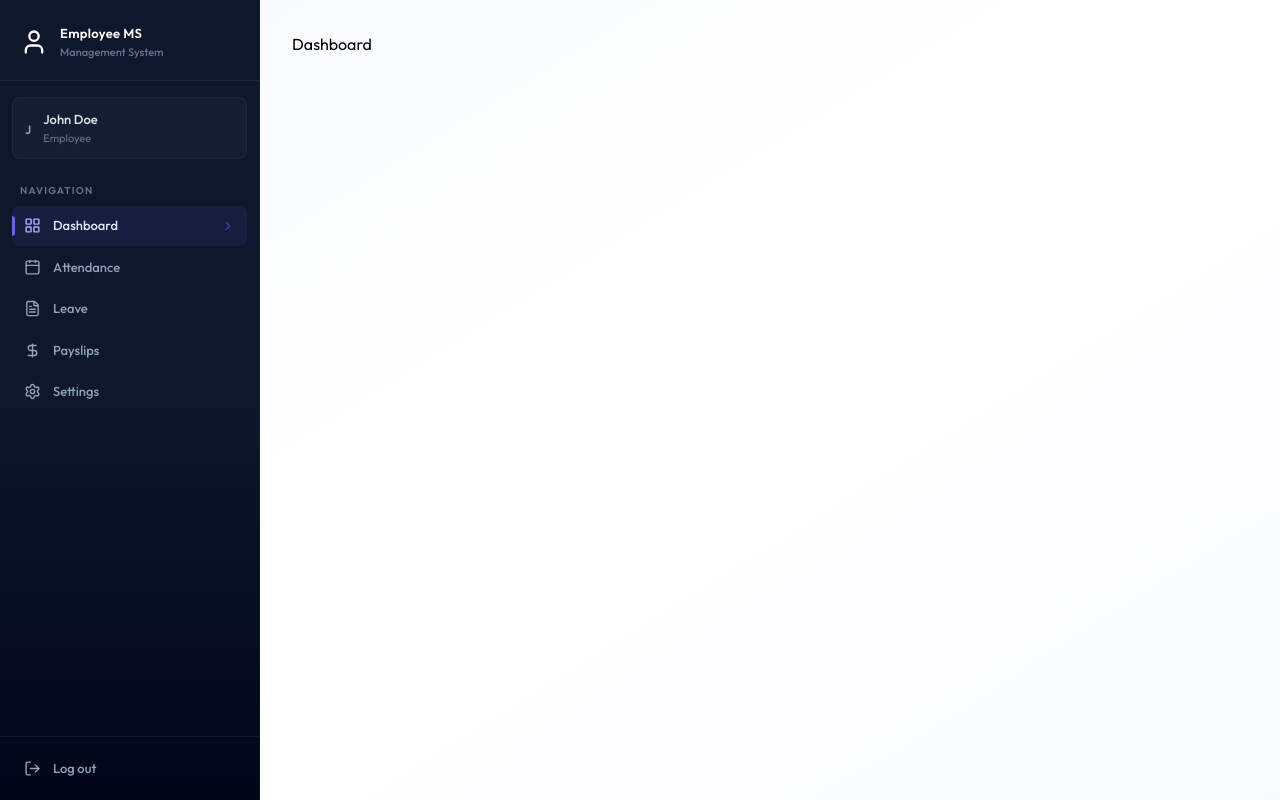
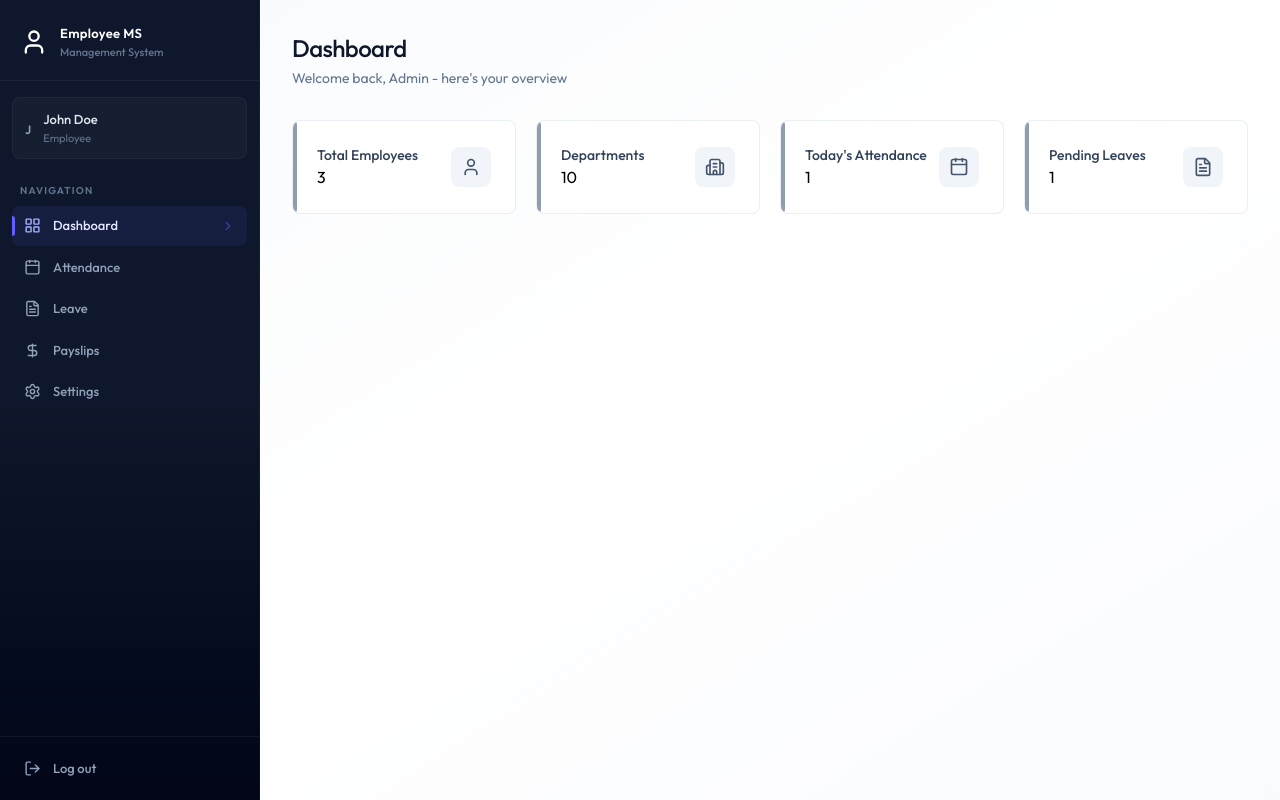
Before and after one commit to p-belinsky/FullStack-EMS, a React (Vite) app: page /dashboard in a window 1280 px wide. Built offline with nearby package versions, Linux system fonts and the light colour scheme.

Commit message:
dashboard page UI completed

```diff
--- /dev/null
+++ b/src/components/AdminDashboard.jsx
@@ -0,0 +1,60 @@
+import React from 'react'
+import {ArrowRightIcon, Building2Icon, CalendarIcon, FileTextIcon, UserIcon} from "lucide-react";
+import {Link} from "react-router-dom";
+
+const AdminDashboard = ({data}) => {
+
+    const stats = [
+        {
+            icon: UserIcon,
+            value: data.totalEmployees,
+            label: "Total Employees",
+            description: "Active workforce",
+        },
+        {
+            icon: Building2Icon,
+            value: data.totalDepartments,
+            label: "Departments",
+            description: "Organization units",
+        },
+        {
+            icon: CalendarIcon,
+            value: data.todayAttendance,
+            label: "Today's Attendance",
+            description: "Checked in today",
+        },
+        {
+            icon: FileTextIcon,
+            value: data.pendingLeaves,
+            label: "Pending Leaves",
+            description: "Awaiting approval",
+        },
+    ]
+
+    return (
+        <div className='animate-fade-in'>
+            <div className="page-header">
+                <h1 className='page-title'>Dashboard</h1>
+                <p className='page-subtitle'>
+                    Welcome back, Admin - here's your overview
+                </p>
+            </div>
+
+            <div className='grid grid-cols-1 sm:grid-cols-2 lg:grid-cols-4 gap-4 sm:gap-5 mb-8'>
+                {stats.map((s)=>(
+                    <div key={s.label} className='card card-hover p-5 sm:p-6 relative overflow-hidden group flex items-center justify-between'>
+                        <div>
+                            <div className='absolute left-0 top-0 bottom-0 w-1 rounded-r-full bg-slate-500/70 group-hover:bg-indigo-500/70'/>
+                            <p className='text-sm font-medium text-slate-700'>
+                                {s.label}
+                            </p>
+                            <p>{s.value}</p>
+                        </div>
+                        <s.icon className='size-10 p-2.5 rounded-lg bg-slate-100 text-slate-600 group-hover:bg-indigo-50 group-hover:text-indigo-600 transition-colors duration-200'/>
+                    </div>
+                ))}
+            </div>
+        </div>
+    )
+}
+export default AdminDashboard
--- /dev/null
+++ b/src/components/EmployeeDashboard.jsx
@@ -0,0 +1,65 @@
+import React from 'react'
+import {ArrowRightIcon, CalendarIcon, DollarSignIcon, FileTextIcon} from "lucide-react";
+import {Link} from "react-router-dom";
+
+const EmployeeDashboard = ({data}) => {
+
+    const emp = data.employee
+
+    const cards = [
+        {
+            icon: CalendarIcon,
+            value: data.currentMonthAttendance,
+            title: "Days Present",
+            subtitle: "This month",
+        },
+        {
+            icon: FileTextIcon,
+            value: data.pendingLeaves,
+            title: "Pending Leaves",
+            subtitle: "Awaiting approval",
+        },
+        {
+            icon: DollarSignIcon,
+            value: data.latestPayslip ? `${data.latestPayslip.netSalary?.toLocaleString()}` : "N/A",
+            title: "Latest Payslip",
+            subtitle: "Most recent payout",
+        },
+    ]
+
+    return (
+        <div className='animate-fade-in'>
+            <div className="page-header">
+                <h1 className='page-title'>Welcome, {emp.firstName}</h1>
+                <p className='page-subtitle'>
+                    {emp?.position} - {emp?.department || "No Department"}
+                </p>
+            </div>
+
+            <div className='grid grid-cols-1 sm:grid-cols-3 gap-4 sm:gap-5 mb-8'>
+                {cards.map((card, index)=>(
+                    <div key={index} className='card card-hover p-5 sm:p-6 relative overflow-hidden group flex items-center justify-between'>
+                        <div>
+                            <div className='absolute left-0 top-0 bottom-0 w-1 rounded-r-full bg-slate-500/70 group-hover:bg-indigo-500/70'/>
+                            <p className='text-sm font-medium text-slate-700'>
+                                {card.title}
+                            </p>
+                            <p>{card.value}</p>
+                        </div>
+                        <card.icon className='size-10 p-2.5 rounded-lg bg-slate-100 text-slate-600 group-hover:bg-indigo-50 group-hover:text-indigo-600 transition-colors duration-200'/>
+                    </div>
+                ))}
+            </div>
+
+            <div className='flex flex-col sm:flex-row gap-3'>
+                <Link to="/attendance" className='btn-primary text-center inline-flex items-center justify-center gap-2'>
+                    Mark Attendance <ArrowRightIcon className='w-4 h-4'/>
+                </Link>
+                <Link to="/leave" className='btn-secondary text-center'>
+                    Apply for leave
+                </Link>
+            </div>
+        </div>
+    )
+}
+export default EmployeeDashboard
--- /dev/null
+++ b/src/components/Loading.jsx
@@ -0,0 +1,10 @@
+import React from 'react'
+
+const Loading = () => {
+    return (
+        <div className='flex justify-center h-screen items-center'>
+            <div className='animate-spin size-8 border-2 border-indigo-600 border-t-transparent rounded-full'></div>
+        </div>
+    )
+}
+export default Loading
--- a/src/pages/Dashboard.jsx
+++ b/src/pages/Dashboard.jsx
@@ -1,7 +1,32 @@
+import {useEffect, useState} from "react";
+import {dummyAdminDashboardData, dummyEmployeeDashboardData} from "../assets/assets.jsx";
+import Loading from "../components/Loading.jsx";
+import EmployeeDashboard from "../components/EmployeeDashboard.jsx";
+import AdminDashboard from "../components/AdminDashboard.jsx";
 
 const Dashboard = () => {
-    return (
-        <div>Dashboard</div>
+    const [data, setData] = useState(null);
+    const [loading, setLoading] = useState(true);
+
+    useEffect(() => {
+        setData(dummyAdminDashboardData);
+        setTimeout(() => {
+            setLoading(false);
+        }, 1000);
+    }, []);
+
+    if(loading) return (
+        <Loading/>
     )
+    if(!data) return (
+        <p className='text-center text-slate-500 py-12'>Failed to load dashboard</p>
+    )
+
+    if(data.role === "ADMIN") {
+        return <AdminDashboard data={data}/>
+    } else {
+        return <EmployeeDashboard data={data}/>
+    }
+
 }
 export default Dashboard
```
Also changed, not shown: 1 other file (tests, documents, lock files or other folders).
